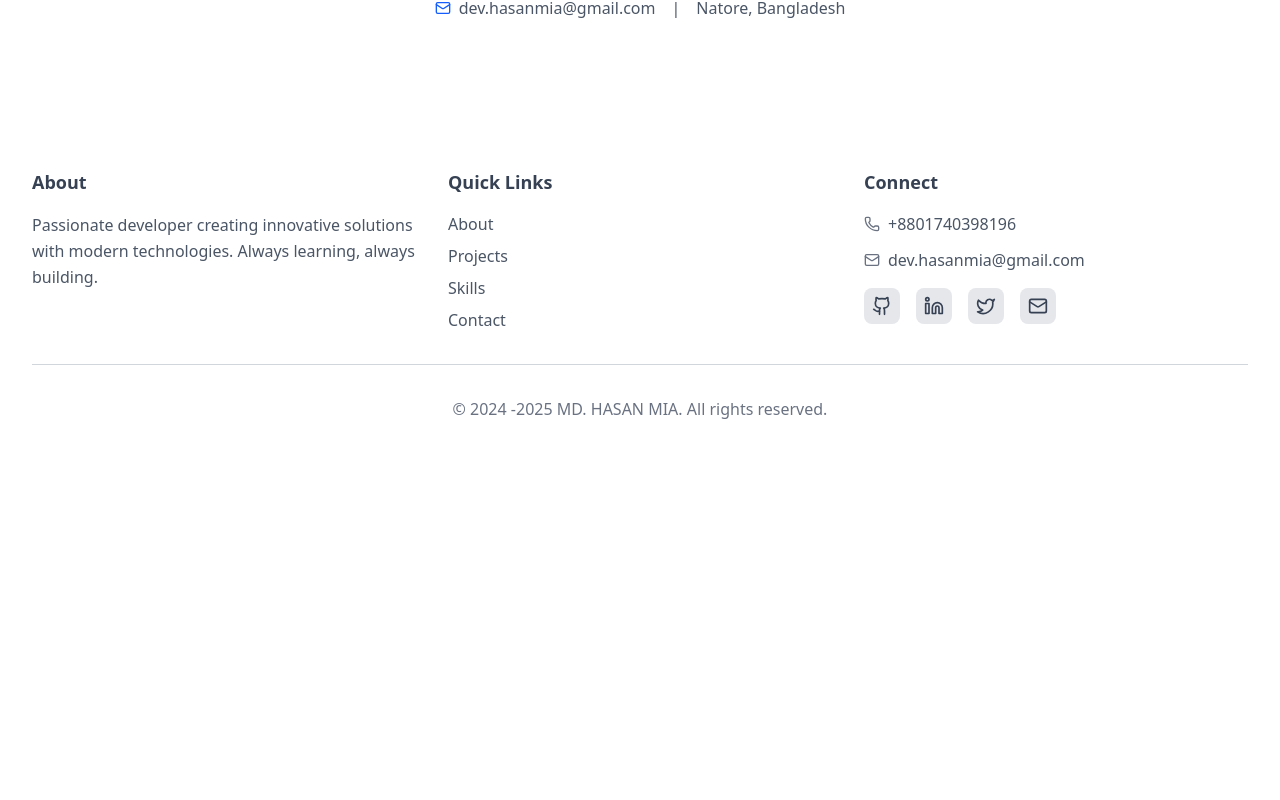
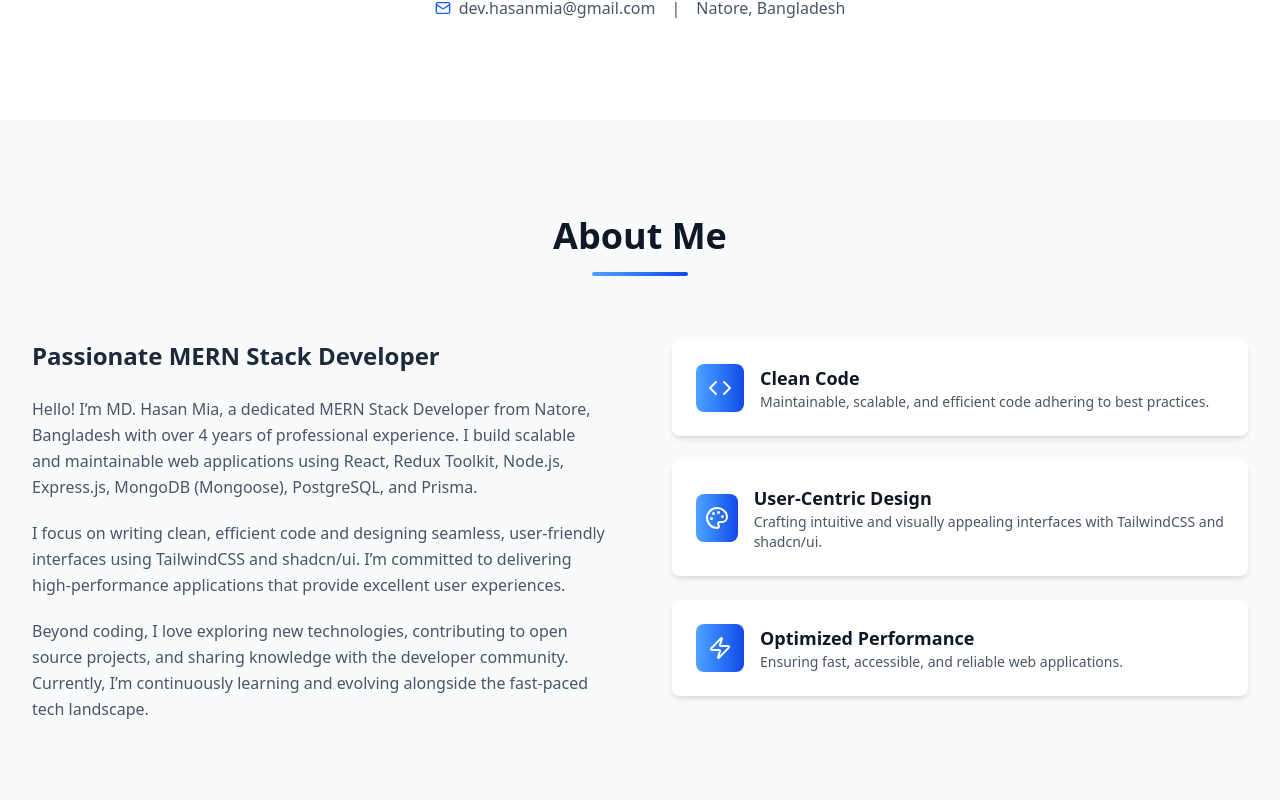
Before and after one commit to devhasanmia/devhasanmia-portfolio, a React (Vite) app: page / in a window 1280 px wide. Shown: the part 680-1480 px from the top of the page. Before the commit the page ends 1149 px from the top, so only its background shows below. Built offline with nearby package versions, Linux system fonts and the light colour scheme.

Commit message:
added about me and refactor banner footer

```diff
--- /dev/null
+++ b/src/components/About.tsx
@@ -0,0 +1,105 @@
+import { motion } from 'framer-motion';
+import { Code, Palette, Zap } from 'lucide-react';
+
+const About = () => {
+    const highlights = [
+        {
+            icon: Code,
+            title: 'Clean Code',
+            description: 'Maintainable, scalable, and efficient code adhering to best practices.',
+        },
+        {
+            icon: Palette,
+            title: 'User-Centric Design',
+            description: 'Crafting intuitive and visually appealing interfaces with TailwindCSS and shadcn/ui.',
+        },
+        {
+            icon: Zap,
+            title: 'Optimized Performance',
+            description: 'Ensuring fast, accessible, and reliable web applications.',
+        },
+    ];
+
+    return (
+        <section id="about" className="py-24 bg-gray-50 dark:bg-gray-950 transition-colors duration-300">
+            <div className="max-w-7xl mx-auto px-4 sm:px-6 lg:px-8">
+                {/* Section Title */}
+                <motion.div
+                    initial={{ opacity: 0, y: 30 }}
+                    whileInView={{ opacity: 1, y: 0 }}
+                    viewport={{ once: true }}
+                    transition={{ duration: 0.8 }}
+                    className="text-center mb-16"
+                >
+                    <h2 className="text-4xl font-bold text-gray-900 dark:text-white mb-4">
+                        About Me
+                    </h2>
+                    <div className="w-24 h-1 bg-gradient-to-r from-blue-400 to-blue-700 mx-auto rounded-full"></div>
+                </motion.div>
+
+                <div className="grid grid-cols-1 lg:grid-cols-2 gap-16 items-start">
+                    {/* Left Content */}
+                    <motion.div
+                        initial={{ opacity: 0, x: -50 }}
+                        whileInView={{ opacity: 1, x: 0 }}
+                        viewport={{ once: true }}
+                        transition={{ duration: 0.8 }}
+                    >
+                        <h3 className="text-2xl font-semibold text-gray-800 dark:text-white mb-6">
+                            Passionate MERN Stack Developer
+                        </h3>
+                        <p className="text-gray-600 dark:text-gray-300 leading-relaxed mb-5">
+                            Hello! I’m MD. Hasan Mia, a dedicated MERN Stack Developer from Natore, Bangladesh with over 4 years of professional experience. I build scalable and maintainable web applications using React, Redux Toolkit, Node.js, Express.js, MongoDB (Mongoose), PostgreSQL, and Prisma.
+                        </p>
+                        <p className="text-gray-600 dark:text-gray-300 leading-relaxed mb-5">
+                            I focus on writing clean, efficient code and designing seamless, user-friendly interfaces using TailwindCSS and shadcn/ui. I’m committed to delivering high-performance applications that provide excellent user experiences.
+                        </p>
+                        <p className="text-gray-600 dark:text-gray-300 leading-relaxed">
+                            Beyond coding, I love exploring new technologies, contributing to open source projects, and sharing knowledge with the developer community. Currently, I’m continuously learning and evolving alongside the fast-paced tech landscape.
+                        </p>
+                    </motion.div>
+
+                    {/* Highlights */}
+                    <motion.div
+                        initial={{ opacity: 0, x: 50 }}
+                        whileInView={{ opacity: 1, x: 0 }}
+                        viewport={{ once: true }}
+                        transition={{ duration: 0.8 }}
+                        className="grid grid-cols-1 gap-6"
+                    >
+                        {highlights.map((highlight, index) => (
+                            <motion.div
+                                key={highlight.title}
+                                initial={{ opacity: 0, y: 20 }}
+                                whileInView={{ opacity: 1, y: 0 }}
+                                viewport={{ once: true }}
+                                transition={{ duration: 0.5, delay: index * 0.1 }}
+                                className="bg-white dark:bg-gray-800 p-6 rounded-lg shadow-md hover:shadow-lg cursor-pointer transition-shadow duration-300"
+                            >
+                                <div className="flex items-center space-x-4">
+                                    <motion.div
+                                        whileHover={{ scale: 1.1 }}
+                                        className="w-12 h-12 bg-gradient-to-r from-blue-400 to-blue-700 rounded-lg flex items-center justify-center"
+                                    >
+                                        <highlight.icon className="w-6 h-6 text-white" />
+                                    </motion.div>
+                                    <div>
+                                        <h4 className="text-lg font-semibold text-gray-900 dark:text-white">
+                                            {highlight.title}
+                                        </h4>
+                                        <p className="text-gray-600 dark:text-gray-300 text-sm">
+                                            {highlight.description}
+                                        </p>
+                                    </div>
+                                </div>
+                            </motion.div>
+                        ))}
+                    </motion.div>
+
+                </div>
+            </div>
+        </section>
+    );
+};
+
+export default About;
--- a/src/components/Banner.tsx
+++ b/src/components/Banner.tsx
@@ -11,7 +11,7 @@ const Banner = () => {
   const email = 'dev.hasanmia@gmail.com';
   const location = 'Natore, Bangladesh';
   return (
-    <section className="min-h-screen flex items-center justify-center relative overflow-hidden  dark:bg-gradient-to-br dark:from-gray-900 dark:to-black text-gray-900 dark:text-white py-12 px-4 sm:px-6 lg:px-8">
+    <section className="min-h-screen flex items-center justify-center relative overflow-hidden dark:bg-gradient-to-br dark:from-gray-900 dark:to-black text-gray-900 dark:text-white py-12 px-4 sm:px-6 lg:px-8">
       {/* Background Elements - Show only in dark mode */}
       <div className="absolute inset-0 hidden dark:block bg-gradient-to-br from-blue-900/10 via-purple-900/10 to-emerald-900/10 opacity-50"></div>
       <div className="absolute top-20 left-20 w-72 h-72 hidden dark:block bg-blue-600/15 rounded-full mix-blend-screen filter blur-xl opacity-60 animate-pulse"></div>
--- a/src/components/Footer.tsx
+++ b/src/components/Footer.tsx
@@ -73,7 +73,7 @@ const Footer = () => {
 
                 <div className="border-t border-gray-300 dark:border-gray-800 mt-8 pt-8 text-center">
                     <p className="text-gray-500 dark:text-gray-400">
-                        &copy; 2024 -{new Date().getFullYear()} MD. HASAN MIA. All rights reserved.
+                        &copy; 2024 - {new Date().getFullYear()} MD. HASAN MIA. All rights reserved.
                     </p>
                 </div>
             </div>
--- a/src/pages/Home.tsx
+++ b/src/pages/Home.tsx
@@ -1,9 +1,11 @@
+import About from "../components/About"
 import Banner from "../components/Banner"
 
 const Home = () => {
   return (
     <div>
         <Banner/>
+        <About/>
     </div>
   )
 }
```
